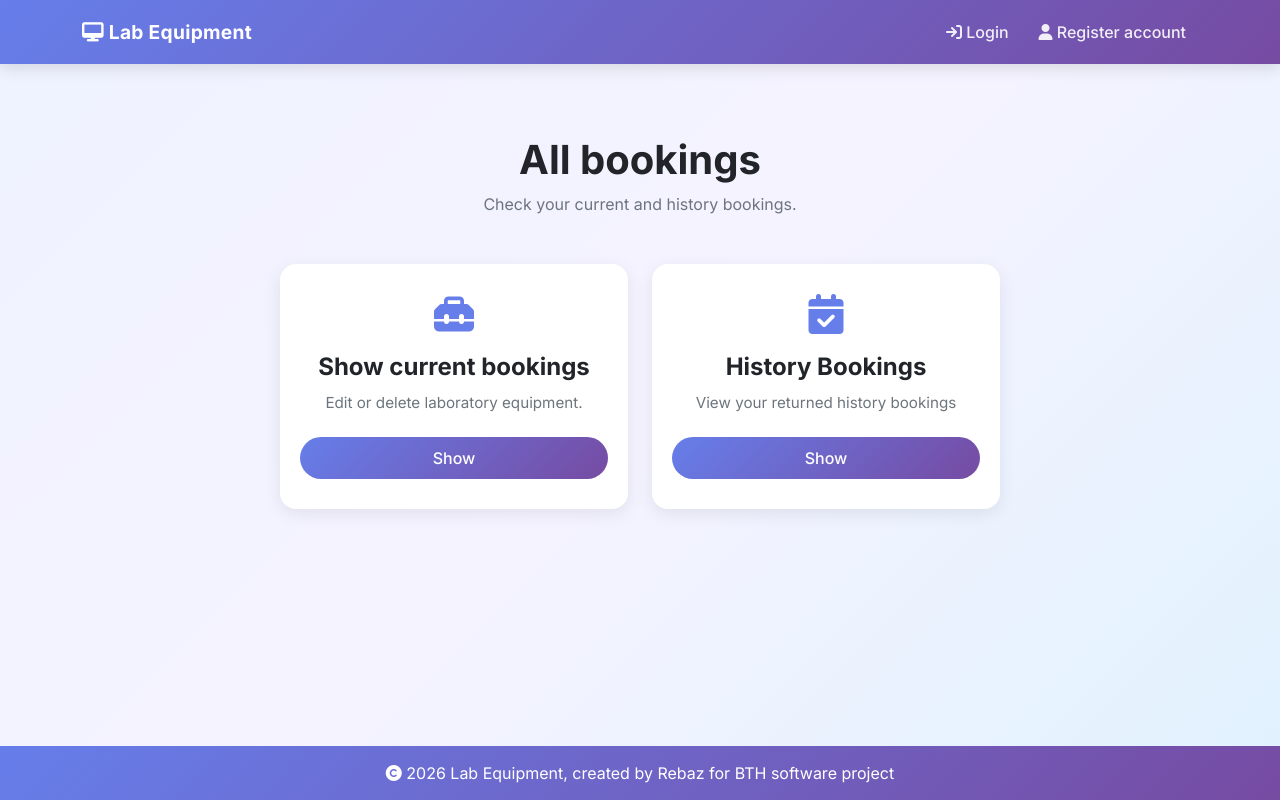
After one commit to rebahama/lab-equip, a Django app: page /booking/showall in a window 1280 px wide. The commit adds this page. Run offline with Django 5.2, Linux system fonts and the light colour scheme; some libraries are stand-ins or nearby versions.

Commit message:
add current active and pending booking page and display gthe object with true condtions

```diff
--- a/bookings/urls.py
+++ b/bookings/urls.py
@@ -6,7 +6,7 @@ from .views_caretaker import (
     ManageBookingReturnsView,
     ConfirmReturnBooking,
 )
-from .views_student import ViewStudentBooking, ReturnBookingView
+from .views_student import ViewStudentBooking, ReturnBookingView, ViewAllBookingStudent
 
 urlpatterns = [
     path(
@@ -18,4 +18,5 @@ urlpatterns = [
     path("return/<int:pk>/", ReturnBookingView.as_view(), name="return-booking"),
     path("booking/returns", ManageBookingReturnsView.as_view(), name="manage-returns"),
     path("booking/returns/<int:pk>/confirm/", ConfirmReturnBooking.as_view(), name="confirm-return"),
+    path("booking/showall", ViewAllBookingStudent.as_view(), name="student-all"),
 ]
--- a/bookings/views_student.py
+++ b/bookings/views_student.py
@@ -19,7 +19,10 @@ class ViewStudentBooking(
     def get_context_data(self, **kwargs):
         context = super().get_context_data(**kwargs)
 
-        context["bookings"] = Booking.objects.filter(student=self.request.user)
+        context["active_bookings"] = Booking.objects.filter(
+            student=self.request.user,
+            active=True
+        )
 
         return context
 
@@ -78,3 +81,16 @@ class ReturnBookingView(
         return TemplateView.as_view(template_name="webpage/no_permission.html")(
             self.request
         )
+
+
+class ViewAllBookingStudent(TemplateView):
+
+    template_name = "booking/show_history_mybooking.html"
+
+    def test_func(self):
+        return self.request.user.groups.filter(name="Student").exists()
+
+    def handle_no_permission(self):
+        return TemplateView.as_view(template_name="webpage/no_permission.html")(
+            self.request
+        )
--- /dev/null
+++ b/templates/booking/show_history_mybooking.html
@@ -0,0 +1,48 @@
+{% extends "webpage/base.html" %}
+{% block title %}All bookings{% endblock %}
+{% block content %}
+<div class="container py-5">
+    <div class="caretaker-dashboard-header text-center mb-5">
+        <h1>
+            All bookings
+        </h1>
+        <p>
+            Check your current and history bookings.
+        </p>
+    </div>
+    <div class="row g-4 justify-content-center">
+        <div class="col-12 col-md-4">
+            <div class="caretaker-dashboard-card">
+                <div class="caretaker-dashboard-icon">
+                    <i class="fa-solid fa-toolbox"></i>
+                </div>
+                <h4>
+                    Show current bookings
+                </h4>
+                <p>
+                    Edit or delete laboratory equipment.
+                </p>
+                <a href="{% url 'student-booking' %}" class="caretaker-dashboard-button">
+                    Show
+                </a>
+            </div>
+        </div>
+        <div class="col-12 col-md-4">
+            <div class="caretaker-dashboard-card">
+                <div class="caretaker-dashboard-icon">
+                    <i class="fa-solid fa-calendar-check"></i>
+                </div>
+                <h4>
+                    History Bookings
+                </h4>
+                <p>
+                    View your returned history bookings
+                </p>
+                <a href="#" class="caretaker-dashboard-button">
+                    Show
+                </a>
+            </div>
+        </div>
+    </div>
+</div>
+{% endblock %}
--- a/templates/booking/view_student_bookings.html
+++ b/templates/booking/view_student_bookings.html
@@ -16,7 +16,7 @@
         <h1 class="mb-4">My Bookings</h1>
     </div>
     <div class="row">
-        {% for booking in bookings %}
+        {% for booking in active_bookings %}
         <div class="col-md-6 col-lg-4 mb-4">
             <div class="card shadow-sm h-100">
                 <div class="card-body p-4">
--- a/templates/webpage/base.html
+++ b/templates/webpage/base.html
@@ -47,7 +47,7 @@
                     {% elif user.groups.all.0.name == "Student" %}
                     <li class="nav-item"> <a class="nav-link" href="/category"> <i class="fa-solid fa-layer-group"></i> Categories</a> </li>
                     <li class="nav-item"> <a class="nav-link" href="/showall"> <i class="fa-solid fa-computer"></i> View all equipments </a> </li>
-                    <li class="nav-item"> <a class="nav-link" href="/bookings/show"> <i class="fa-solid fa-calendar"></i> My bookings</a> </li>
+                    <li class="nav-item"> <a class="nav-link" href="/booking/showall"> <i class="fa-solid fa-calendar"></i> My bookings</a> </li>
                     <li class="nav-item"> <a class="nav-link" href="/profile"> <i class="fa-solid fa-user-gear"></i> Profile</a> </li>
                     <li class="nav-item"> <a class="nav-link" href="/accounts/logout/"> <i class="fa-solid fa-arrow-right-from-bracket"></i> Log out</a> </li>
                     <span class="text-white">User: {{ user.username }} | Role: Student</span>
```
